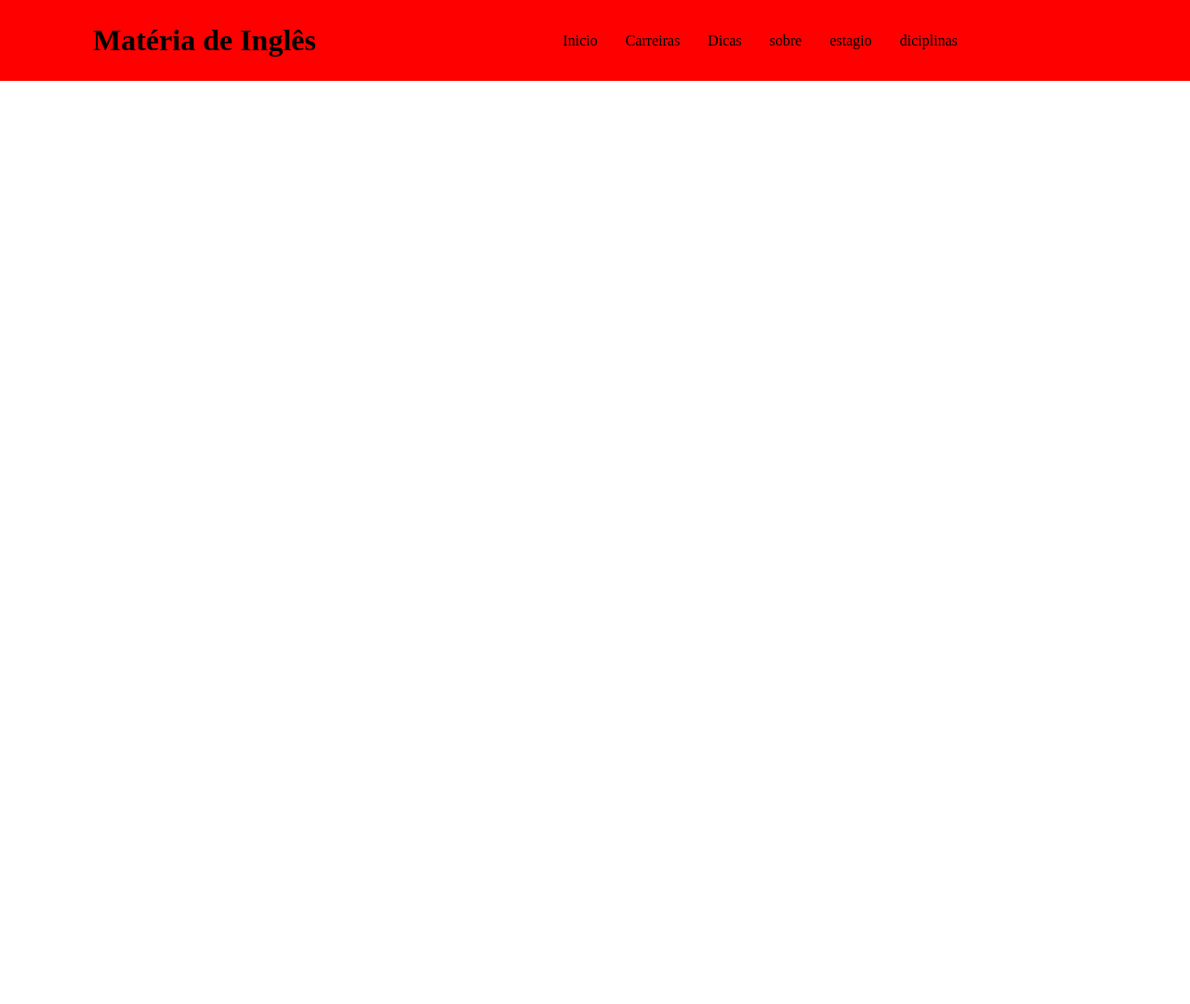
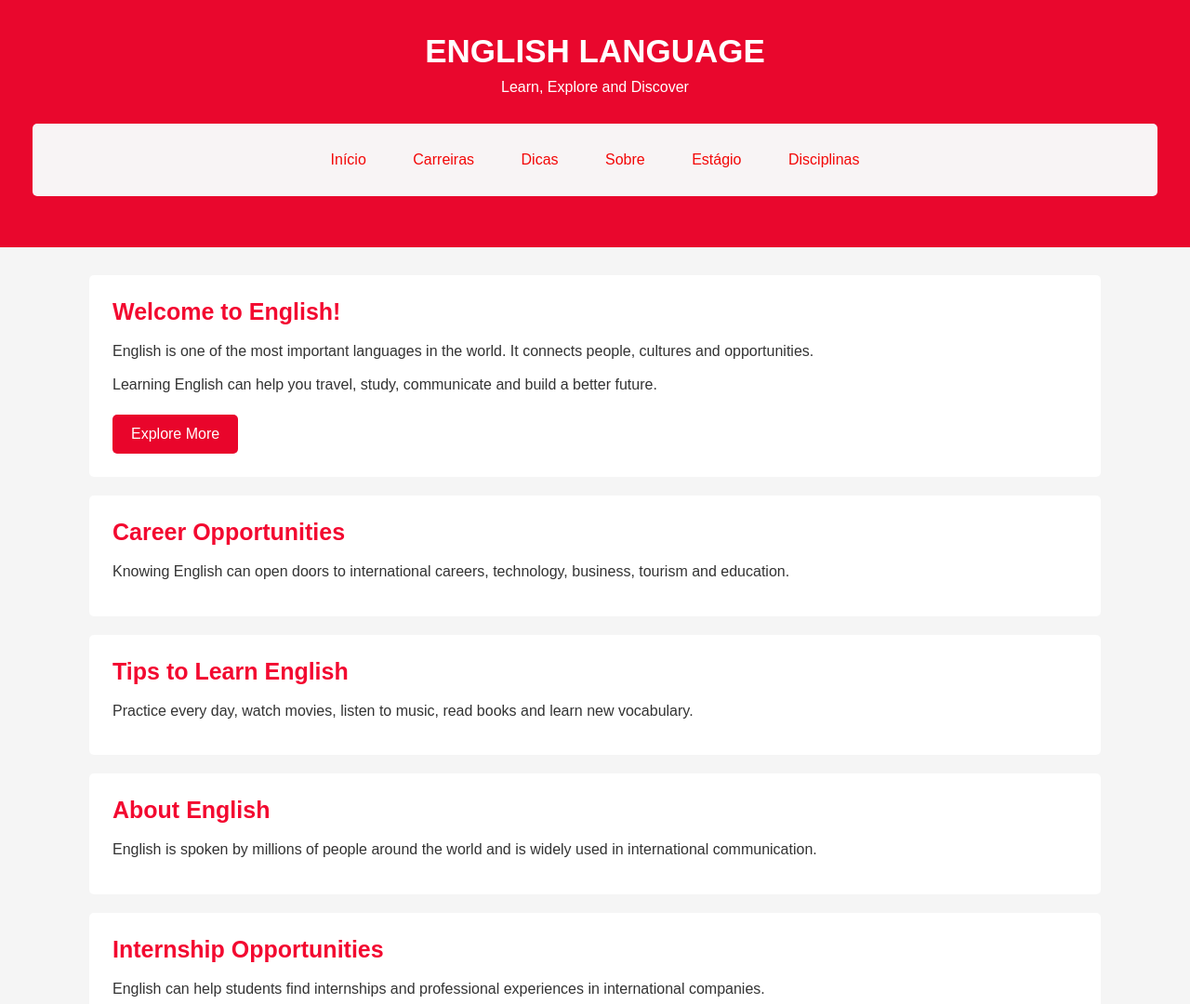
Before and after one commit to pktaldi/projeto-final, a plain HTML site: page pages/intro-ingles.html in a window 1280 px wide. Shown: the top 1080 px of the page at 93% size. Before the commit the page ends 800 px from the top, so only its background shows below. Drawn offline with Linux system fonts and the light colour scheme.

Commit message:
feat: Teste da intro de inglês

```diff
--- a/css/intro-ingles.css
+++ b/css/intro-ingles.css
@@ -1,20 +1,91 @@
 * {
-  box-sizing: border-box;
-  margin: 0;
-  padding: 0;
+    margin: 0;
+    padding: 0;
+      box-sizing: border-box;
 }
 
-header {
-  padding: 25px;
-  padding-right: 250px;
-  padding-left: 100px;
-  display: flex;
-  justify-content: space-between;
-  background-color: red;
-  align-items: center;
+body {
+    font-family: Arial, sans-serif;
+    background-color: #f5f5f5;
+    color: #333;
 }
 
+
+
+header {
+    background-color: #e9072d;
+    color: white;
+    text-align: center;
+    padding: 35px;
+}
+
+header h1 {
+    font-size: 35px;
+    margin-bottom: 10px;
+}
+
+header p {
+    font-size: 16px;
+}
+
+
 #menu {
-  display: flex;
-  gap: 30px;
+    margin-top: 30px;
+    background-color: #f8f4f5;
+    padding: 15px;
 }
+
+#menu a {
+    color: rgb(243, 7, 7);
+    text-decoration: none;
+    padding: 10px 18px;
+    display: inline-block;
+    margin: 5px;
+    border-radius: 5px;
+}
+
+
+
+main {
+    width: 85%;
+    margin: 30px auto;
+}
+
+section {
+    background-color: white;
+    padding: 25px;
+    margin-bottom: 20px;
+    border-radius: 5px;
+}
+
+section h2 {
+    color: #f30930;
+    margin-bottom: 15px;
+    font-size: 25px;
+}
+
+section p {
+    font-size: 16px;
+    line-height: 1.6;
+    margin-bottom: 10px;
+}
+
+
+
+.botao {
+    display: inline-block;
+    background-color: #e9052b;
+    color: white;
+    text-decoration: none;
+    padding: 12px 20px;
+    margin-top: 10px;
+    border-radius: 5px;
+}
+
+
+footer {
+    background-color: #f3062e;
+    color: white;
+    text-align: center;
+    padding: 20px;
+}
--- a/pages/intro-ingles.html
+++ b/pages/intro-ingles.html
@@ -1,25 +1,65 @@
 <!DOCTYPE html>
 <html lang="pt-BR">
+
+<head>
 <head>
     <meta charset="UTF-8">
     <link rel="stylesheet" href="../css/intro-ingles.css">
     <title>Matéria de Inglês</title>
 </head>
+</head>
+
 <body>
 <header>
-<h1>Matéria de Inglês</h1>
- <section id="menu">
-        <p>Inicio</p>
-        <p>Carreiras</p>
-        <p>Dicas</p>
-        <p>sobre</p>
-        <p>estagio</p>
-        <p>diciplinas</p>
-      </section>
-</header>
-<main>
+        <h1>ENGLISH LANGUAGE</h1>
+        <p>Learn, Explore and Discover</p>
+        <section id="menu">
+            <a href="#inicio">Início</a>
+            <a href="#carreiras">Carreiras</a>
+            <a href="#dicas">Dicas</a>
+            <a href="#sobre">Sobre</a>
+            <a href="#estagio">Estágio</a>
+            <a href="#disciplinas">Disciplinas</a>
+        </section>
+    </header>
+    <main>
+        <section id="inicio">
+            <h2>Welcome to English!</h2>
+            <p> English is one of the most important languages in the world. It connects people, cultures and opportunities.
+            </p>
+            <p>  Learning English can help you travel, study, communicate and build a better future.
+            </p>
+            <a href="#sobre" class="botao">Explore More</a>
+        </section>
+        <section id="carreiras">
+            <h2>Career Opportunities</h2>
+            <p>Knowing English can open doors to international careers, technology, business, tourism and education. </p>
+        </section>
+        <section id="dicas">
+            <h2>Tips to Learn English</h2>
+            <p> Practice every day, watch movies, listen to music, read books and learn new vocabulary. </p>
+        </section>
+        <section id="sobre">
+            <h2>About English</h2>
+            <p>English is spoken by millions of people around the world and is widely used in international communication.
+            </p>
+        </section>
+        <section id="estagio">
+            <h2>Internship Opportunities</h2>
+            <p>English can help students find internships and professional experiences in international companies.
+            </p>
+        </section>
+        <section id="disciplinas">
 
+            <h2>English Subjects</h2>
 
-</main>
+            <p>  Grammar, vocabulary, reading, writing, listening and speaking are important parts of learning English.</p>
+    </section>
+    </main>
+    <footer>
+        <p>Projeto final</p>
+    </footer>
+
 </body>
+
 </html>
```
